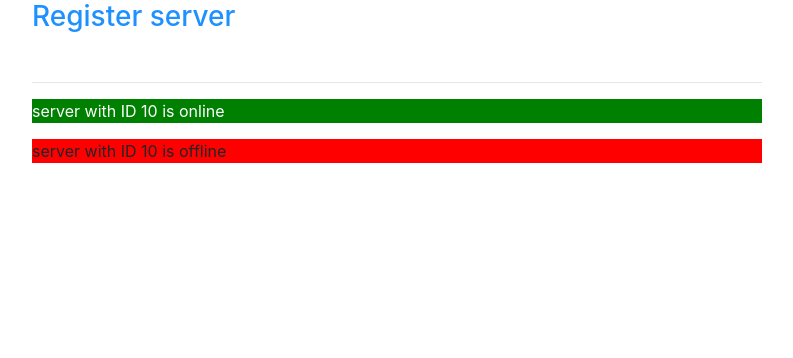
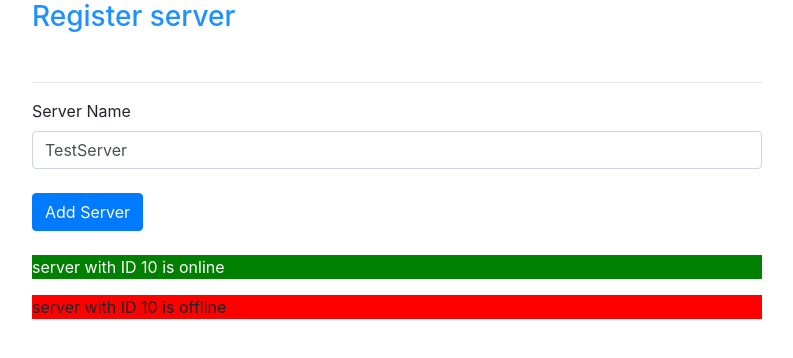
Before and after one commit to arpitmotwani0708/first-angular-app, an Angular app: page / in a window 1280 px wide. Shown: the top 358 px of the page, without its empty margins (53-846 px from the left). Built offline with nearby package versions, Linux system fonts and the light colour scheme.

Commit message:
ngFor directive

```diff
--- a/src/app/app.component.html
+++ b/src/app/app.component.html
@@ -5,7 +5,8 @@
             <h3>Register server</h3>
             <br>
             <hr>
-            <app-servers></app-servers>
+            <!-- <app-server></app-server>
+            <app-server></app-server> -->
             <app-servers></app-servers>
         </div>
     </div>
--- a/src/app/app.module.ts
+++ b/src/app/app.module.ts
@@ -3,11 +3,13 @@ import { NgModule } from '@angular/core';
 
 import { AppComponent } from './app.component';
 import { FormsModule } from '@angular/forms';
+import { ServerComponent } from './server/server.component';
 import { ServersComponent } from './servers/servers.component';
 
 @NgModule({
   declarations: [
     AppComponent,
+    ServerComponent,
     ServersComponent
   ],
   imports: [
--- /dev/null
+++ b/src/app/server/server.component.html
@@ -0,0 +1,4 @@
+<p [ngStyle]="{backgroundColor: getColor()}"
+   [ngClass]="{online: serverStatus==='online'}">
+   {{'server'}} with ID {{serverId}} is {{getServerStatus()}}
+</p>
--- /dev/null
+++ b/src/app/server/server.component.ts
@@ -0,0 +1,33 @@
+import { style } from '@angular/animations';
+import { Component, OnInit } from '@angular/core';
+
+@Component({
+  selector: 'app-server',
+  templateUrl: './server.component.html',
+  styles: [`
+    .online {
+      color: white
+    }
+  `]
+})
+export class ServerComponent implements OnInit {
+
+  serverId:number = 10;
+  serverStatus:string = 'offline'
+
+  constructor() {
+    this.serverStatus = (Math.random() > 0.5) ? 'online' : 'offline';
+  }
+
+  ngOnInit(): void {
+  }
+
+  getServerStatus() {
+    return this.serverStatus;
+  }
+
+  getColor() {
+    return this.serverStatus === 'online' ? 'green' : 'red';
+  }
+
+}
--- a/src/app/servers/servers.component.html
+++ b/src/app/servers/servers.component.html
@@ -1,2 +1,7 @@
-<p  [ngStyle]="{backgroundColor: getColor()}"
-    [ngClass]="{online: serverStatus==='online'}">{{'server'}} with ID {{serverId}} is {{getServerStatus()}}</p>
+<label>Server Name</label>
+<input type="text" class="form-control" [(ngModel)]="serverName">
+<br>
+<button class="btn btn-primary" [disabled]="!allowedServer" (click)="onCreateServer()">Add Server</button>
+<br>
+<br>
+<app-server *ngFor="let server of servers"></app-server>
--- a/src/app/servers/servers.component.ts
+++ b/src/app/servers/servers.component.ts
@@ -1,33 +1,35 @@
-import { style } from '@angular/animations';
 import { Component, OnInit } from '@angular/core';
 
 @Component({
   selector: 'app-servers',
   templateUrl: './servers.component.html',
-  styles: [`
-    .online {
-      color: white
-    }
-  `]
+  styleUrls: ['./servers.component.css']
 })
 export class ServersComponent implements OnInit {
 
-  serverId:number = 10;
-  serverStatus:string = 'offline'
+  serverName = 'TestServer'
+  allowedServer = false;
+  serverCreated = false;
+  serverCreationStatus = 'No server was created!';
+  servers = ['Test Server', 'Heroku Server'];
 
   constructor() {
-    this.serverStatus = (Math.random() > 0.5) ? 'online' : 'offline';
+    setTimeout(()=>{
+      this.allowedServer = true;
+    },2000);
   }
 
   ngOnInit(): void {
   }
 
-  getServerStatus() {
-    return this.serverStatus;
+  onCreateServer() {
+    this.serverCreated = true;
+    this.servers.push(this.serverName);
+    this.serverCreationStatus = 'Server was created! Name is '+this.serverName;
   }
 
-  getColor() {
-    return this.serverStatus === 'online' ? 'green' : 'red';
+  onUpdateServerName(event:Event) {
+    this.serverName = (<HTMLInputElement>event.target).value;
   }
 
 }
```
Also changed, not shown: src/app/server/server.component.css (added).
